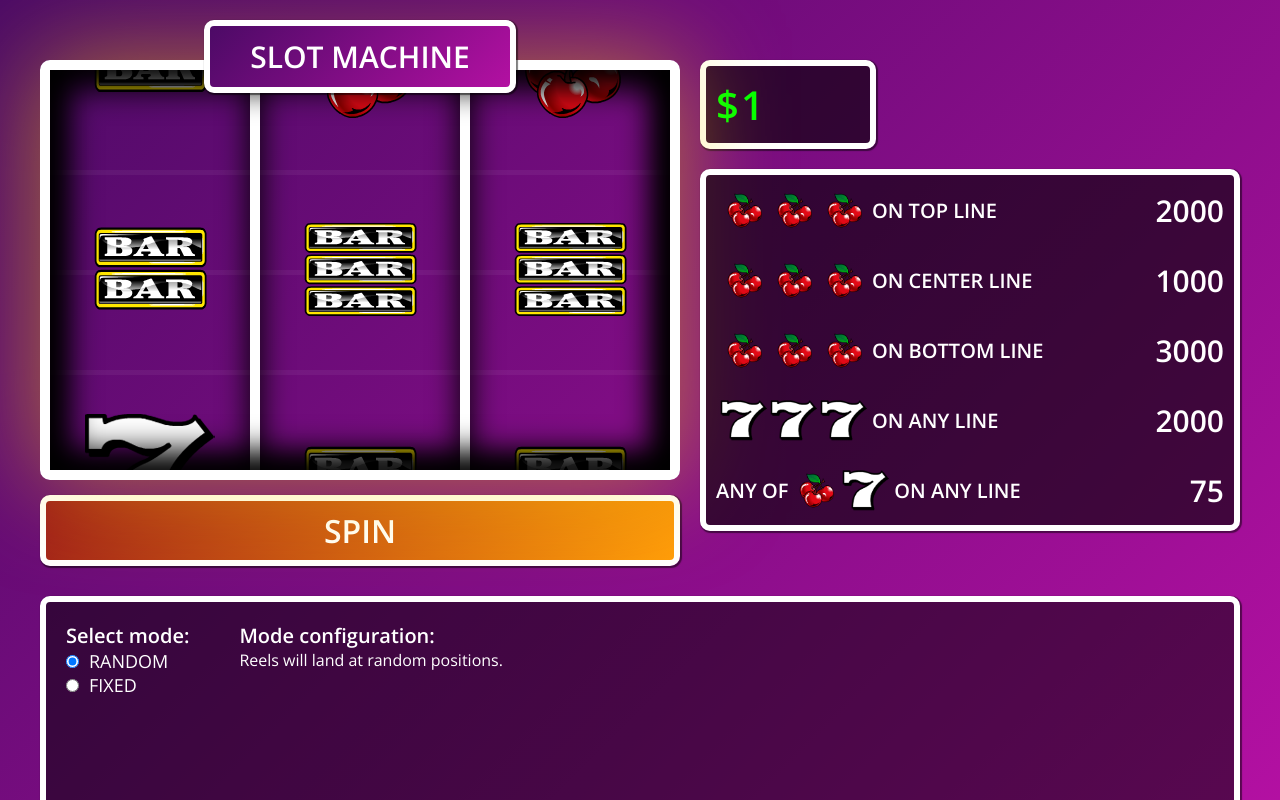
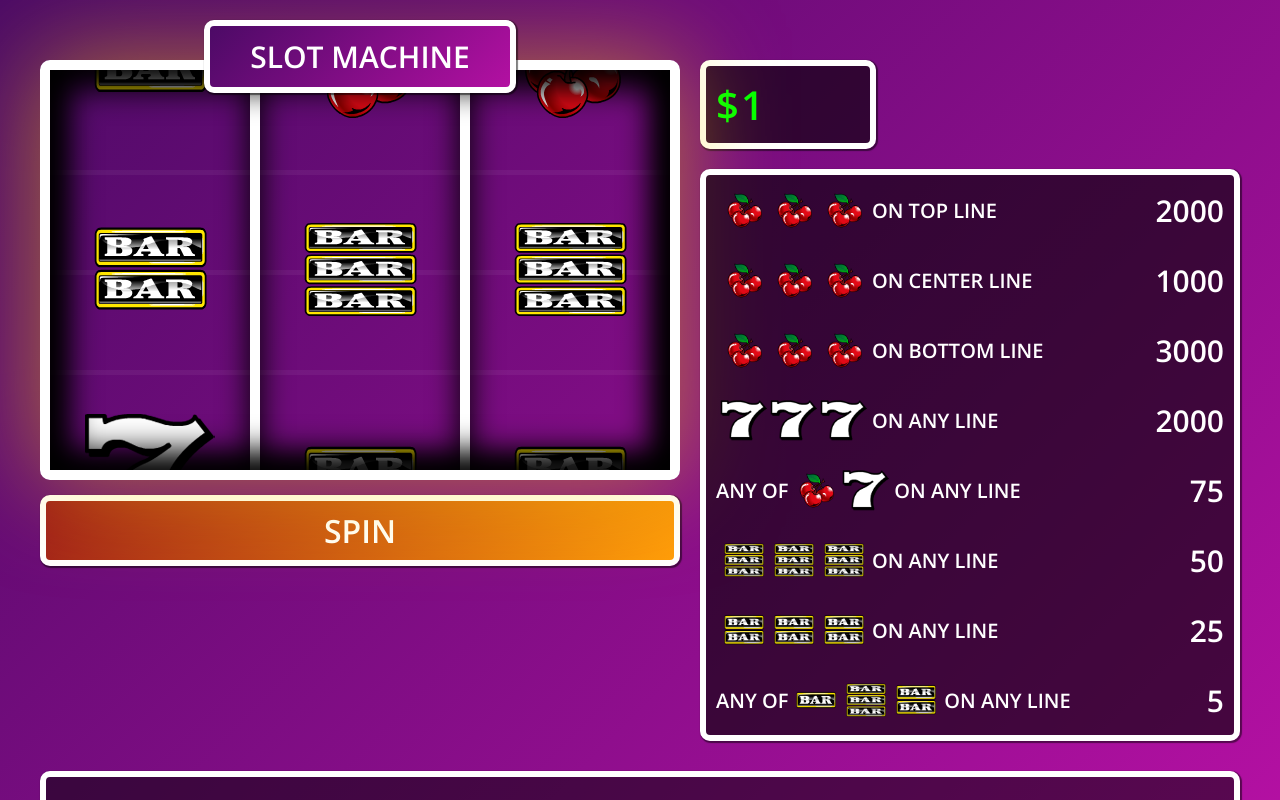
Before and after one commit to antmelnyk/slot-machine, a React app: page / in a window 1280 px wide. Shown: the top 800 px of the page. Built offline with nearby package versions, Linux system fonts and the light colour scheme.

Commit message:
Update WIn Conditions

```diff
--- a/src/classes/WinCondition.js
+++ b/src/classes/WinCondition.js
@@ -5,6 +5,7 @@ import {
   FILLED_BOTTOM_LINE,
   FILLED_ANY_LINE,
   COMBO_ANY_LINE,
+  COMBINATION_ANY_LINE,
   slotPlacement
 } from '../store/constants'
 
@@ -16,13 +17,15 @@ export default class WinCondition {
    * @param {string[]} slots
    * @param {number | string} amount Usually 3 or 'any'
    * @param {number} prize
+   * @param {boolean} isCombination
    */
-  constructor(id, condition, slots, amount, prize) {
+  constructor(id, condition, slots, amount, prize, isCombination) {
     this.id = id;
     this.condition = condition;
     this.slots = slots;
     this.amount = amount === null ? 'any of' : amount;
     this.prize = prize;
+    this.isCombination = isCombination;
 
     if (condition.includes('TOP')) {
       this.placement = slotPlacement.TOP
@@ -65,6 +68,24 @@ export default class WinCondition {
         for (let placement in machineState) {
           if (this.slots.every(slot => machineState[placement].includes(slot))) return true
         }
+        return false
+
+      case COMBINATION_ANY_LINE:
+        for (let placement in machineState) {
+          let slotsCombination = [];
+          this.slots.forEach(slot => {
+            if (machineState[placement].includes(slot)) {
+              for (let index = 0; index < machineState[placement].filter(s => s == slot).length; index++) {
+                slotsCombination.push(slot);
+              }
+            }
+          })
+
+          if (slotsCombination.length > 1) {
+            return true
+          }
+        }
+        return false
 
       default:
         return false
--- a/src/functions/getHighlightedSlots.js
+++ b/src/functions/getHighlightedSlots.js
@@ -14,8 +14,16 @@ export default function getHighlightedSlots(state) {
     state.winConditions.forEach(winCondition => {
       if (state.activeWinConditions.includes(winCondition.id)) {
         slotPlacementConfig.forEach(placement => {
-          if (winCondition.slots.every(slot => state.machineState[placement].includes(slot))) {
-            winCondition.slots.forEach(slot => highlightedSlots[placement].push(slot))
+          if(winCondition.isCombination) {
+            winCondition.slots.forEach(slot => {
+              if (state.machineState[placement].includes(slot)) {
+                highlightedSlots[placement].push(slot)
+              }
+            })
+          } else {
+            if (winCondition.slots.every(slot => state.machineState[placement].includes(slot))) {
+              winCondition.slots.forEach(slot => highlightedSlots[placement].push(slot))
+            }
           }
         })
       }
--- a/src/store/constants.js
+++ b/src/store/constants.js
@@ -38,6 +38,7 @@ export const FILLED_CENTER_LINE = 'FILLED_CENTER_LINE'
 export const FILLED_BOTTOM_LINE = 'FILLED_BOTTOM_LINE'
 export const FILLED_ANY_LINE = 'FILLED_ANY_LINE'
 export const COMBO_ANY_LINE = 'COMBO_ANY_LINE'
+export const COMBINATION_ANY_LINE = 'COMBINATION_ANY_LINE'
 
 // Actions
 export const START_SPINNING = 'START_SPINNING'
@@ -58,5 +59,9 @@ export const winConditions = [
   new WinCondition(1, FILLED_CENTER_LINE, [slot.CHERRY], 3, 1000),
   new WinCondition(2, FILLED_BOTTOM_LINE, [slot.CHERRY], 3, 3000),
   new WinCondition(3, FILLED_ANY_LINE, [slot.SEVEN], 3, 2000),
-  new WinCondition(4, COMBO_ANY_LINE, [slot.CHERRY, slot.SEVEN], null, 75)
+  new WinCondition(4, COMBO_ANY_LINE, [slot.CHERRY, slot.SEVEN], null, 75),
+  new WinCondition(5, FILLED_ANY_LINE, [slot.BAR3X], 3, 50),
+  new WinCondition(6, FILLED_ANY_LINE, [slot.BAR2X], 3, 25,
+  new WinCondition(7, COMBO_ANY_LINE, [slot.BAR], 3, 10)),
+  new WinCondition(8, COMBINATION_ANY_LINE, [slot.BAR, slot.BAR3X, slot.BAR2X], null, 5, true)
 ]
```
